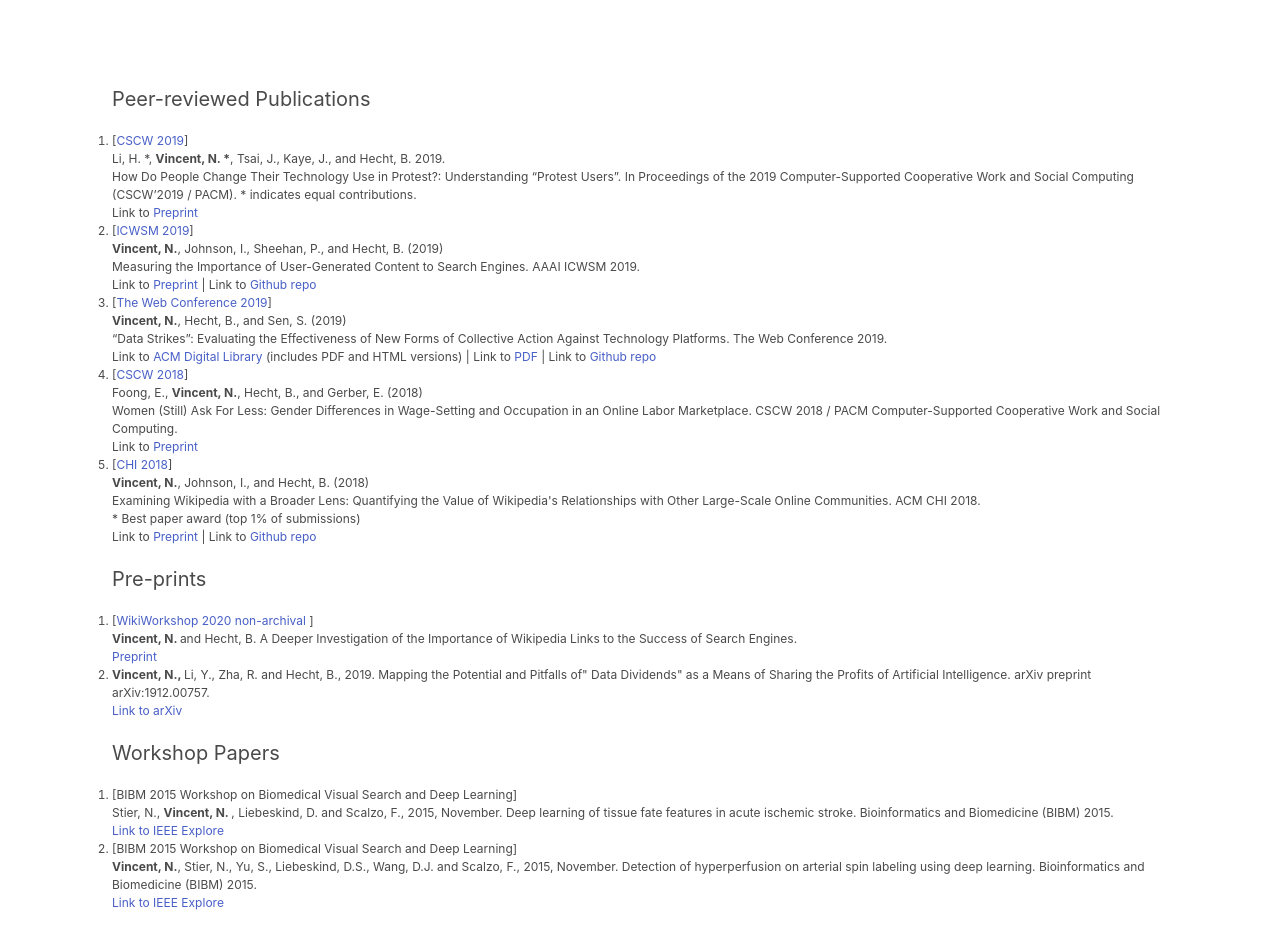
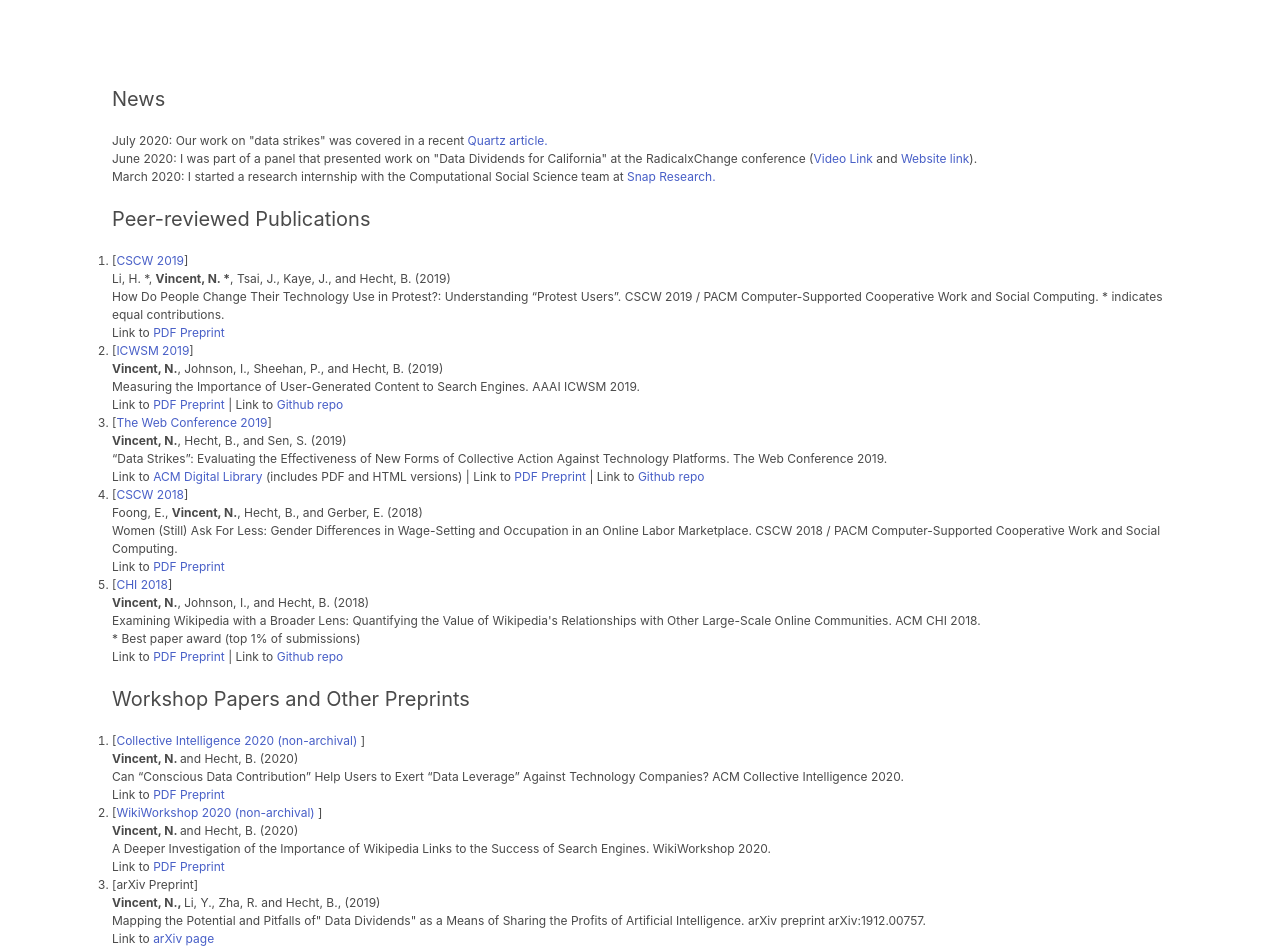
Before and after one commit to nickmvincent/nickvincent-personal-site, a Vue app: page /#/ in a window 1280 px wide. Shown: the part 340-1289 px from the top of the page. Built offline with nearby package versions, Linux system fonts and the light colour scheme.

Commit message:
Update content aug 2020

```diff
--- a/src/components/Hello.vue
+++ b/src/components/Hello.vue
@@ -12,11 +12,11 @@
             <p>
               <span class="subtitle is-bold">Nick Vincent</span>
             </p>
-            <p>3rd-year PhD student in the <a href="http://www.psagroup.org"> People, Space, and Algorithms Research
+            <p>PhD student in the <a href="http://www.psagroup.org"> People, Space, and Algorithms Research
                 Group
               </a> led by <a href="http://www.brenthecht.com/">Dr. Brent Hecht </a> </p> <br>
-            <p> Research focus: Studying the relationships between human-generated content and intelligent
-              technologies to mitigate negative impacts of computing. </p> <br>
+            <p>Research focus: studying the relationships between human-generated data and intelligent technologies
+               to mitigate negative impacts of computing. </p> <br>
             <p> Broad research interests include: Human-Computer Interaction, Human-Centered Machine Learning, Social
               Computing </p>
           </div>
@@ -29,7 +29,7 @@
           </div>
           <div class="column is-3 bordered-right bordered-bottom">
             <p> nickvincent@u.northwestern.edu </p>
-            <p><a href="public_cv.pdf"> CV (PDF) </a></p>
+            <p><a href="public_cv.pdf"> CV as PDF (updated: Aug 17 2020) </a></p>
             <p><a href="https://github.com/nickmvincent"> Github </a></p>
             <p><a href="https://twitter.com/nickmvincent"> Twitter </a></p>
             <p><a href="https://www.linkedin.com/in/nicholas-vincent-93594a81/"> LinkedIn </a></p>
@@ -37,47 +37,45 @@
           </div>
         </div>
       </div>
-      <!--div class="profile-options">
-        <div class="tabs is-fullwidth">
-          <ul>
-            <li class="link is-active"><a><span class="icon"></span> <span>News</span></a></li>
-            <li class="link"><a><span class="icon"></span> <span>Publications</span></a></li>
-          </ul>
-        </div>
-      </div-->
 
 
       <div class="columns section">
-        <!--div class="column is-6 is-size-7">
+        <div class="column is-12 is-size-7">
           <p class="is-size-5"> News </p> <br>
-          <p>Nov. 2018 - Paper accepted to <a href="https://www.icwsm.org/2019/index.php"> ICWSM 2019</a></p>
-          <p>Feb. 2018 - Paper accepted to <a href="https://chi2018.acm.org/"> CHI 2018 </a> - and it received a Best
-            Paper Award!</p>
-          <p>Sep. 2017 - First day of school! (Ph.D. student at <a href="http://tsb.northwestern.edu/">
-              Northwestern</a>)</p>
-          <p>Sep. 2016 - Started work at <a href="https://www.cloudbakers.com/">Cloudbakers </a></p>
-          <p>Sep. 2016 - Moved to Chicago</p>
-          <p>Jun. 2016 - Summer Research at <a href="http://www.public.navy.mil/spawar/Pages/default.aspx"> SPAWAR </a>
-            in San Diego through the <a href="https://nreip.asee.org/">NREIP </a>program (back for more)</p>
-          <p>Jun. 2016 - Graduated UCLA! (BS Electrical Engineering)</p>
-          <p>Jun. 2015 - Summer Research at <a href="http://www.public.navy.mil/spawar/Pages/default.aspx"> SPAWAR </a>
-            in San Diego through the <a href="https://nreip.asee.org/">NREIP </a>program</p>
-          <p>Oct. 2014 - Started research at UCLA's Neurovascular Imaging Research Core </p>
-          <p>Sep. 2012 - First day of school! (undergrad at UCLA) </p>
-        </div-->
-        <div class="column is-12 is-size-7">
+          <ul>
+            <li>
+              <p> July 2020: Our work on "data strikes" was covered in a recent <a
+                  href="https://qz.com/1883697/is-it-time-for-netflix-subscribers-to-go-on-strike/"> Quartz article.
+                </a> </p>
+            </li>
+
+            <li>
+              <p> June 2020: I was part of a panel that presented work on "Data Dividends for California" at
+                the RadicalxChange conference (<a
+                  href="https://www.youtube.com/watch?v=77SD6r2jVhw&list=PLV_W9wE6WVDjwfcaFTAB7UXoJLesgBdVU&index=44">Video Link
+                  </a> and <a href="https://www.datadividends.org/">Website link</a>).
+
+              </p>
+            </li>
+            <li>
+              <p> March 2020: I started a research internship with the Computational Social Science team at <a
+                  href="https://research.snap.com/"> Snap Research.</a></p>
+            </li>
+          </ul>
+          <br>
+
           <p class="is-size-5"> Peer-reviewed Publications</p> <br>
           <ol>
             <li>
               <p>[<a href="http://cscw.acm.org/2019/">CSCW 2019</a>] <br>
-                Li, H. *, <b>Vincent, N. *</b>, Tsai, J., Kaye, J., and Hecht, B. 2019. <br>
-                How Do People Change Their Technology Use in Protest?: Understanding “Protest Users”. In Proceedings of
-                the 2019 Computer-Supported Cooperative Work and Social Computing (CSCW’2019 / PACM). * indicates equal
+                Li, H. *, <b>Vincent, N. *</b>, Tsai, J., Kaye, J., and Hecht, B. (2019) <br>
+                How Do People Change Their Technology Use in Protest?: Understanding “Protest Users”. CSCW 2019 / PACM
+                Computer-Supported Cooperative Work and Social Computing. * indicates equal
                 contributions.
               </p>
               <p>
                 Link to
-                <a href="http://www.psagroup.org/static/publications/cscw2019_protest_nonuse_camera_ready.pdf"> Preprint
+                <a href="http://www.psagroup.org/static/publications/cscw2019_protest_nonuse_camera_ready.pdf"> PDF Preprint
                 </a>
               </p>
             </li>
@@ -87,7 +85,7 @@
                 Importance of User-Generated Content to Search Engines. AAAI ICWSM 2019.</p>
               <p>
                 Link to
-                <a href="/static/icwsm2019_ugcinsearch_arxiv.pdf"> Preprint </a>
+                <a href="/static/icwsm2019_ugcinsearch_arxiv.pdf"> PDF Preprint </a>
                 | Link to
                 <a href="https://github.com/nickmvincent/you-geo-see"> Github repo </a>
 
@@ -103,7 +101,7 @@
                 <a href="https://dl.acm.org/citation.cfm?id=3313742"> ACM Digital Library </a> (includes PDF and HTML
                 versions)
                 | Link to
-                <a href="/static/www2019_datastrike.pdf"> PDF </a>
+                <a href="/static/www2019_datastrike.pdf"> PDF Preprint </a>
                 | Link to
                 <a href="https://github.com/nickmvincent/surprise_sandbox"> Github repo </a>
 
@@ -118,7 +116,7 @@
                 Computer-Supported Cooperative Work and Social Computing.</p>
               <p>
                 Link to
-                <a href="http://www.brenthecht.com/publications/cscw2018_upworkgender.pdf"> Preprint </a>
+                <a href="http://www.brenthecht.com/publications/cscw2018_upworkgender.pdf"> PDF Preprint </a>
               </p>
             </li>
             <li>
@@ -129,7 +127,7 @@
               <p>* Best paper award (top 1% of submissions) </p>
               <p>
                 Link to
-                <a href="/static/WikipediaAndOnlineCommunitiesChi18_references_fixed.pdf"> Preprint </a>
+                <a href="/static/WikipediaAndOnlineCommunitiesChi18_references_fixed.pdf"> PDF Preprint </a>
                 | Link to
                 <a href="https://github.com/nickmvincent/ugc-val-est">Github repo </a>
               </p>
@@ -137,34 +135,46 @@
           </ol>
 
           <br>
-          <p class="is-size-5">Pre-prints</p> <br>
+          <p class="is-size-5">Workshop Papers and Other Preprints</p> <br>
           <ol>
             <li>
-              <p>[<a href="https://wikiworkshop.org/2020/">WikiWorkshop 2020 non-archival </a>]<br> <b> Vincent, N. </b> and Hecht, B. A Deeper Investigation of the Importance of Wikipedia Links to the Success of Search Engines. </p>
-              <a href="/static/WikiSerp2020.pdf"> Preprint </a>
+              <p>[<a href="https://ci2020.weebly.com/">Collective Intelligence 2020 (non-archival) </a>]<br> <b>
+                  Vincent, N. </b> and Hecht, B. (2020) <br> Can “Conscious Data Contribution” Help Users to Exert “Data Leverage”
+                Against Technology Companies? ACM Collective Intelligence 2020.</p>
+            <p> Link to
+              <a href="http://www.brenthecht.com/publications/CollectiveIntelligence2020_ConsciousDataContribution.pdf">
+                PDF Preprint </a>
+                </p>
             </li>
 
             <li>
-              <p><b>Vincent, N., </b> Li, Y., Zha, R. and Hecht, B., 2019.
-              Mapping the Potential and Pitfalls of" Data Dividends" as a Means of Sharing the Profits of Artificial Intelligence.
-              arXiv preprint arXiv:1912.00757.</p>
-              <a href="https://arxiv.org/abs/1912.00757">Link to arXiv </a>
+              <p>[<a href="https://wikiworkshop.org/2020/">WikiWorkshop 2020 (non-archival) </a>]<br> <b> Vincent, N.
+                </b> and Hecht, B. (2020) <br> A Deeper Investigation of the Importance of Wikipedia Links to the Success of Search Engines. WikiWorkshop 2020.
+                 </p>
+                <p> Link to
+              <a href="/static/WikiSerp2020.pdf"> PDF Preprint </a>
+              </p>
             </li>
-          </ol>
 
-          <br>
-          <p class="is-size-5">Workshop Papers</p> <br>
-          <ol>
+            <li>
+              <p>[arXiv Preprint]<br><b>Vincent, N., </b> Li, Y., Zha, R. and Hecht, B., (2019) <br>
+                Mapping the Potential and Pitfalls of" Data Dividends" as a Means of Sharing the Profits of Artificial
+                Intelligence.
+                arXiv preprint arXiv:1912.00757.</p>
+                <p> Link to
+              <a href="https://arxiv.org/abs/1912.00757">arXiv page </a>
+              </p>
+            </li>
             <li>
               <p>[BIBM 2015 Workshop on Biomedical Visual Search and Deep Learning]<br> Stier, N., <b> Vincent, N. </b>,
-                Liebeskind, D. and Scalzo, F., 2015, November. Deep learning of tissue fate features in acute ischemic
+                Liebeskind, D. and Scalzo, F., (2015). <br> Deep learning of tissue fate features in acute ischemic
                 stroke. Bioinformatics and Biomedicine (BIBM) 2015. </p>
               <a href="http://ieeexplore.ieee.org/document/7359869/">Link to IEEE Explore </a>
             </li>
 
             <li>
               <p>[BIBM 2015 Workshop on Biomedical Visual Search and Deep Learning]<br> <b>Vincent, N.</b>, Stier, N.,
-                Yu, S., Liebeskind, D.S., Wang, D.J. and Scalzo, F., 2015, November. Detection of hyperperfusion on
+                Yu, S., Liebeskind, D.S., Wang, D.J. and Scalzo, F. (2015) <br> Detection of hyperperfusion on
                 arterial spin labeling using deep learning. Bioinformatics and Biomedicine (BIBM) 2015.</p>
               <a href="http://ieeexplore.ieee.org/document/7359870/">Link to IEEE Explore </a>
             </li>
```
Also changed, not shown: static/twitt_prof.jpg (deleted), 4 other files (tests, documents, lock files or other folders).
